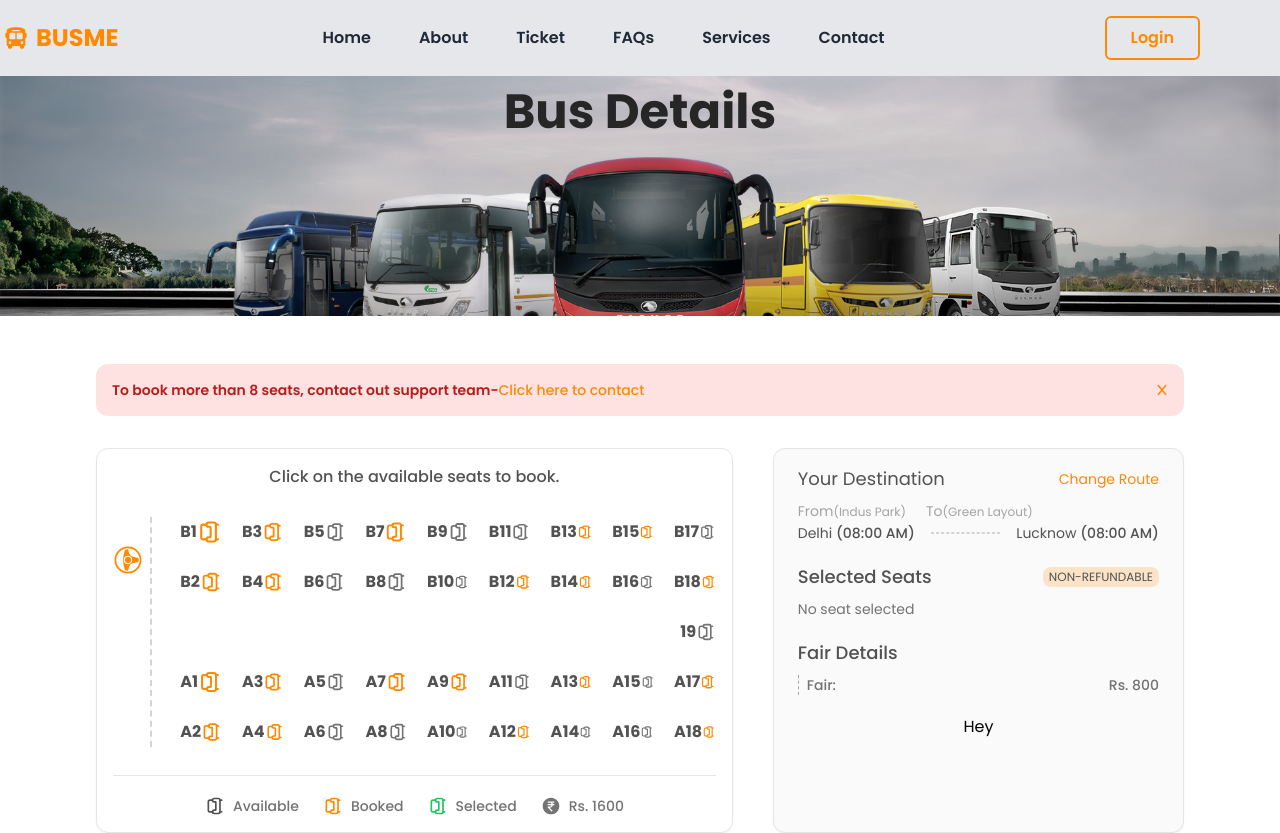
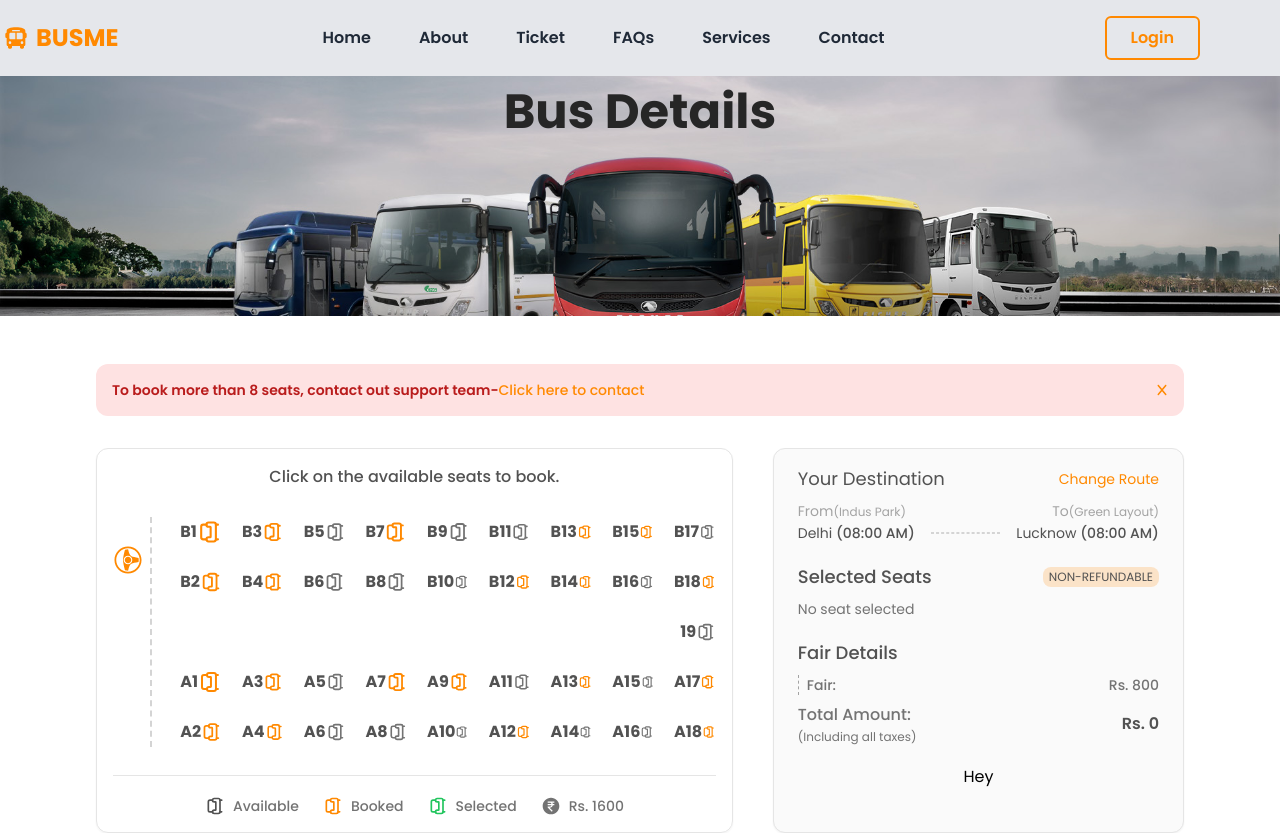
Before and after one commit to vikasprajapati-01/BusMe, a React (Vite) app in the folder frontend/: page /ticket/detail in a window 1280 px wide. Shown: the top 833 px of the page. Built offline with nearby package versions, Linux system fonts and the light colour scheme.

Commit message:
finding total amount

```diff
--- a/frontend/src/components/priceSlider/PriceSlider.jsx
+++ b/frontend/src/components/priceSlider/PriceSlider.jsx
@@ -22,7 +22,7 @@ const PriceSlider = ({
     rangeColor = "#ff8901",
     valueStyle = valueCSS,
     width = "200px",
-    currencyText = "$",
+    currencyText = "₹",
 }) => {
 
     const [minVal, setMinVal] = useState(min);
--- a/frontend/src/constant/busSeatData/BusSeatData.js
+++ b/frontend/src/constant/busSeatData/BusSeatData.js
@@ -1,46 +1,46 @@
 
 const busSeatData = [
-    {id: "B1", status: "booked", price: "600"},
-    {id: "B3", status: "booked", price: "600"},
-    {id: "B5", status: "available", price: "600"},
-    {id: "B7", status: "booked", price: "600"},
-    {id: "B9", status: "available", price: "600"},
-    {id: "B11", status: "available", price: "600"},
-    {id: "B13", status: "booked", price: "600"},
-    {id: "B15", status: "booked", price: "600"},
-    {id: "B17", status: "available", price: "600"},
+    {id: "B1", status: "booked", price: 800},
+    {id: "B3", status: "booked", price: 800},
+    {id: "B5", status: "available", price: 800},
+    {id: "B7", status: "booked", price: 800},
+    {id: "B9", status: "available", price: 800},
+    {id: "B11", status: "available", price: 800},
+    {id: "B13", status: "booked", price: 800},
+    {id: "B15", status: "booked", price: 800},
+    {id: "B17", status: "available", price: 800},
 
-    {id: "B2", status: "booked", price: "600"},
-    {id: "B4", status: "booked", price: "600"},
-    {id: "B6", status: "available", price: "600"},
-    {id: "B8", status: "available", price: "600"},
-    {id: "B10", status: "available", price: "600"},
-    {id: "B12", status: "booked", price: "600"},
-    {id: "B14", status: "booked", price: "600"},
-    {id: "B16", status: "available", price: "600"},
-    {id: "B18", status: "booked", price: "600"},
+    {id: "B2", status: "booked", price: 800},
+    {id: "B4", status: "booked", price: 800},
+    {id: "B6", status: "available", price: 800},
+    {id: "B8", status: "available", price: 800},
+    {id: "B10", status: "available", price: 800},
+    {id: "B12", status: "booked", price: 800},
+    {id: "B14", status: "booked", price: 800},
+    {id: "B16", status: "available", price: 800},
+    {id: "B18", status: "booked", price: 800},
 
-    {id: "19", status: "available", price: "600"},
+    {id: "19", status: "available", price: 800},
 
-    {id: "A1", status: "booked", price: "600"},
-    {id: "A3", status: "booked", price: "600"},
-    {id: "A5", status: "available", price: "600"},
-    {id: "A7", status: "booked", price: "600"},
-    {id: "A9", status: "booked", price: "600"},
-    {id: "A11", status: "available", price: "600"},
-    {id: "A13", status: "booked", price: "600"},
-    {id: "A15", status: "available", price: "600"},
-    {id: "A17", status: "booked", price: "600"},
+    {id: "A1", status: "booked", price: 800},
+    {id: "A3", status: "booked", price: 800},
+    {id: "A5", status: "available", price: 800},
+    {id: "A7", status: "booked", price: 800},
+    {id: "A9", status: "booked", price: 800},
+    {id: "A11", status: "available", price: 800},
+    {id: "A13", status: "booked", price: 800},
+    {id: "A15", status: "available", price: 800},
+    {id: "A17", status: "booked", price: 800},
 
-    {id: "A2", status: "booked", price: "600"},
-    {id: "A4", status: "booked", price: "600"},
-    {id: "A6", status: "available", price: "600"},
-    {id: "A8", status: "available", price: "600"},
-    {id: "A10", status: "available", price: "600"},
-    {id: "A12", status: "booked", price: "600"},
-    {id: "A14", status: "available", price: "600"},
-    {id: "A16", status: "available", price: "600"},
-    {id: "A18", status: "booked", price: "600"},
+    {id: "A2", status: "booked", price: 800},
+    {id: "A4", status: "booked", price: 800},
+    {id: "A6", status: "available", price: 800},
+    {id: "A8", status: "available", price: 800},
+    {id: "A10", status: "available", price: 800},
+    {id: "A12", status: "booked", price: 800},
+    {id: "A14", status: "available", price: 800},
+    {id: "A16", status: "available", price: 800},
+    {id: "A18", status: "booked", price: 800},
 ]
 
 export default busSeatData;
--- a/frontend/src/pages/ticket/busSeat/BusSeat.jsx
+++ b/frontend/src/pages/ticket/busSeat/BusSeat.jsx
@@ -202,7 +202,7 @@ function BusSeat() {
 
                     {/* From and To  */}
                     <div className="space-y-0.5 w-full" >
-                        <div className="w-full flex items-center justify-bewteen gap-x-5">
+                        <div className="w-full flex items-center justify-between gap-x-5">
                             <p className="text-sm text-neutral-400 front-normal">
                                 From
                                 <span className="text-xs">
@@ -240,6 +240,7 @@ function BusSeat() {
                         </h1>
 
                         <div className="bg-primary" />
+
                         <div className="bg-primary/20 rounded-lg py-0.5 px-1.5 text-xs text-neutral-600 font-normal uppercase">
                             Non-refundable
                         </div>
@@ -270,6 +271,7 @@ function BusSeat() {
                     <h1 className="text-lg text-neutral-600 font-medium">
                         Fair Details
                     </h1>
+
                     <div className="w-full flex items-center justify-between border-dashed border-l-[1.5px] border-neutral-400 pl-2">
                         <h3 className="text-sm text-neutral-500 font-medium">
                             Fair:
@@ -279,6 +281,31 @@ function BusSeat() {
                             Rs. 800
                         </p>
                     </div>
+
+                    <div className="flex items-center justify-between gap-x-4">
+                        <div className="flex gap-y-0.5 flex-col">
+                            <h3 className="text-base text-neutral-500 font-medium">
+                                Total Amount:
+                            </h3>
+
+                            <span className="text-xs text-neutral-500 font-normal">
+                                (Including all taxes)
+                            </span>
+                        </div>
+
+                        {/* Calculating price */}
+                        <p className="text-base text-neutral-600 font-semibold">
+                            Rs. {" "}
+                            {
+                                selectedSeats.reduce((total, seatId) => {
+                                    const seat = busSeatData.find(busSeat => busSeat.id === seatId);
+                                    return total + (seat ? seat.price : 0);
+                                }, 0)
+                            }
+                        </p>
+
+                    </div>
+
                 </div>
 
                 <div className="w-full flex items-center justify-center">
```
